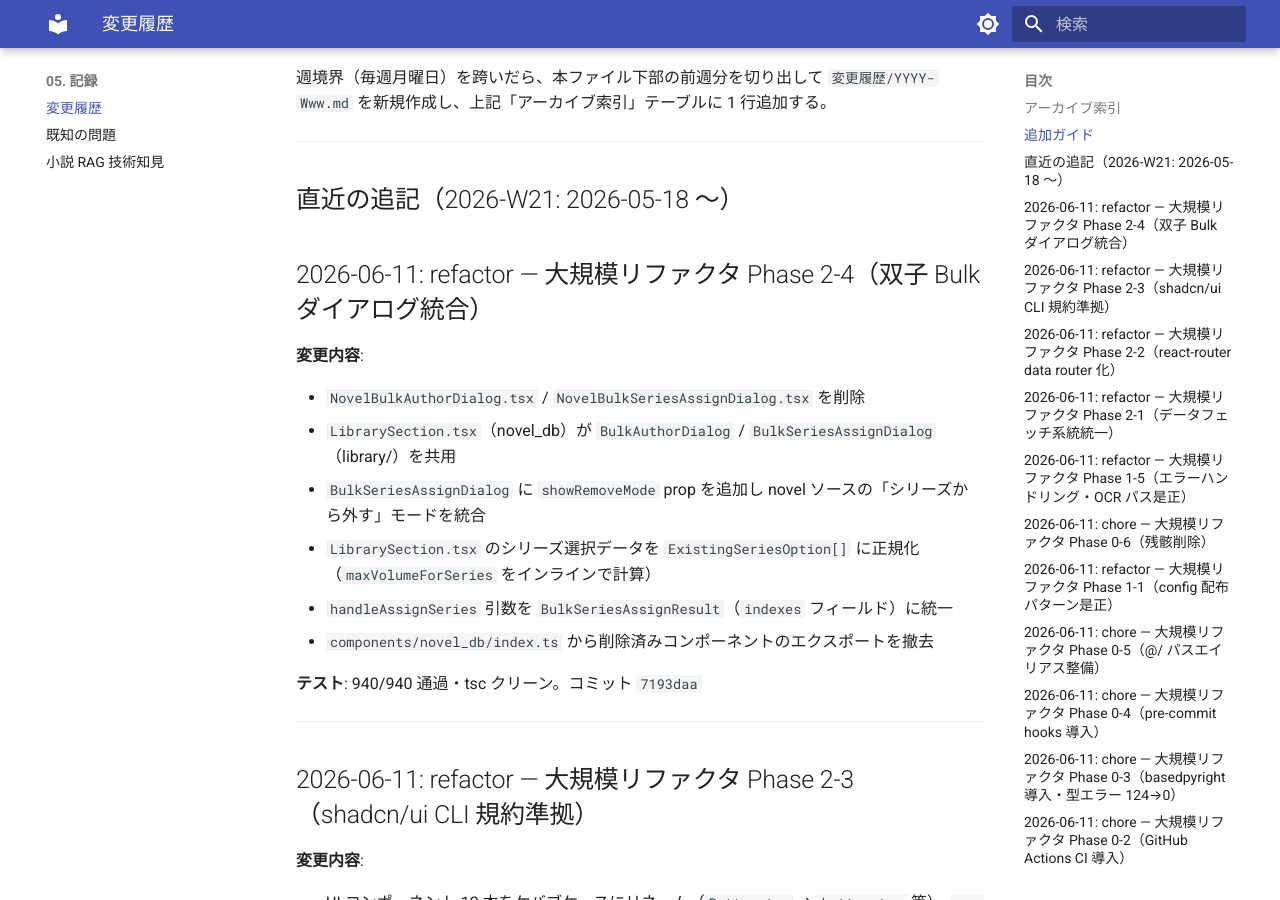
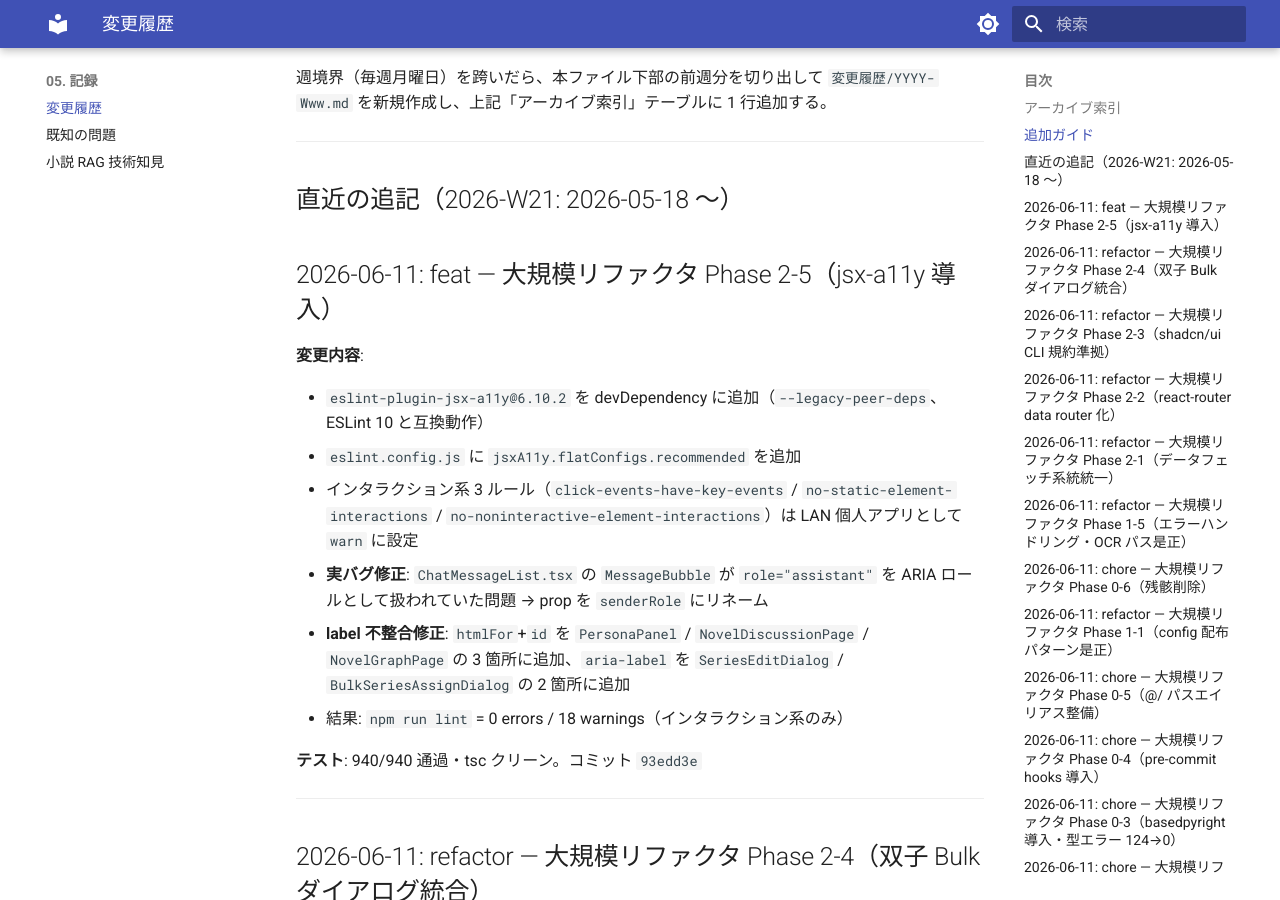
Before and after one commit to kkmmyr/Pic2PDF_Viewer, an MkDocs documentation site: the page built from docs/05_記録/変更履歴.md, in a window 1280 px wide and 900 px high, scrolled down 1156 px. Built offline with MkDocs 1.6.1 and Material for MkDocs 9.7.7, drawn with Linux system fonts in a browser that asks for light colours.

Commit message:
docs: Phase 2-5 変更履歴を追記
Co-Authored-By: Claude Sonnet 4.6 <noreply@anthropic.com>

```diff
--- a/docs/05_記録/変更履歴.md
+++ b/docs/05_記録/変更履歴.md
@@ -28,6 +28,21 @@
 ---
 
 ## 直近の追記（2026-W21: 2026-05-18 〜）
+
+## 2026-06-11: feat — 大規模リファクタ Phase 2-5（jsx-a11y 導入）
+
+**変更内容**:
+
+- `eslint-plugin-jsx-a11y@6.10.2` を devDependency に追加（`--legacy-peer-deps`、ESLint 10 と互換動作）
+- `eslint.config.js` に `jsxA11y.flatConfigs.recommended` を追加
+- インタラクション系 3 ルール（`click-events-have-key-events` / `no-static-element-interactions` / `no-noninteractive-element-interactions`）は LAN 個人アプリとして `warn` に設定
+- **実バグ修正**: `ChatMessageList.tsx` の `MessageBubble` が `role="assistant"` を ARIA ロールとして扱われていた問題 → prop を `senderRole` にリネーム
+- **label 不整合修正**: `htmlFor`+`id` を `PersonaPanel` / `NovelDiscussionPage` / `NovelGraphPage` の 3 箇所に追加、`aria-label` を `SeriesEditDialog` / `BulkSeriesAssignDialog` の 2 箇所に追加
+- 結果: `npm run lint` = 0 errors / 18 warnings（インタラクション系のみ）
+
+**テスト**: 940/940 通過・tsc クリーン。コミット `93edd3e`
+
+---
 
 ## 2026-06-11: refactor — 大規模リファクタ Phase 2-4（双子 Bulk ダイアログ統合）
 
```
